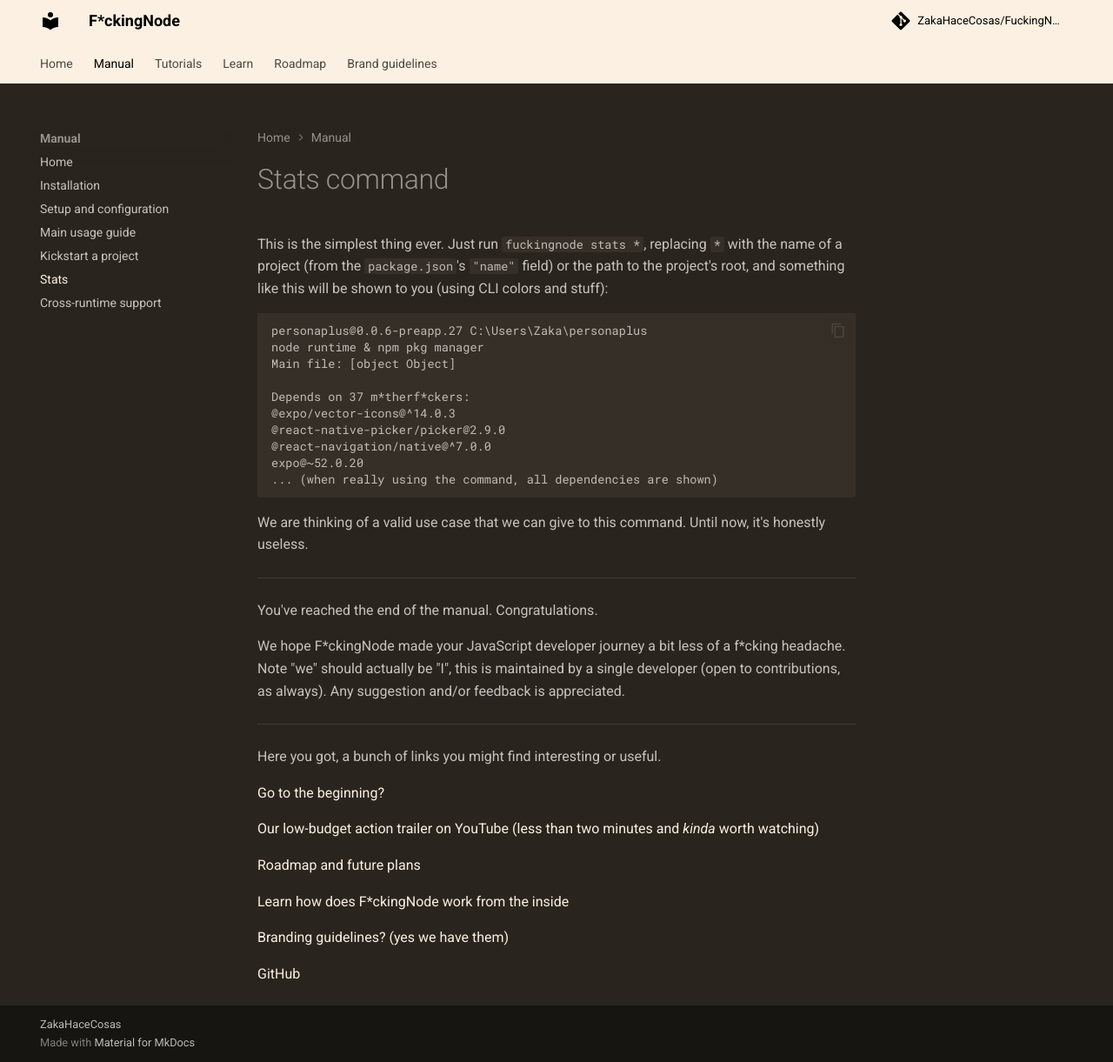
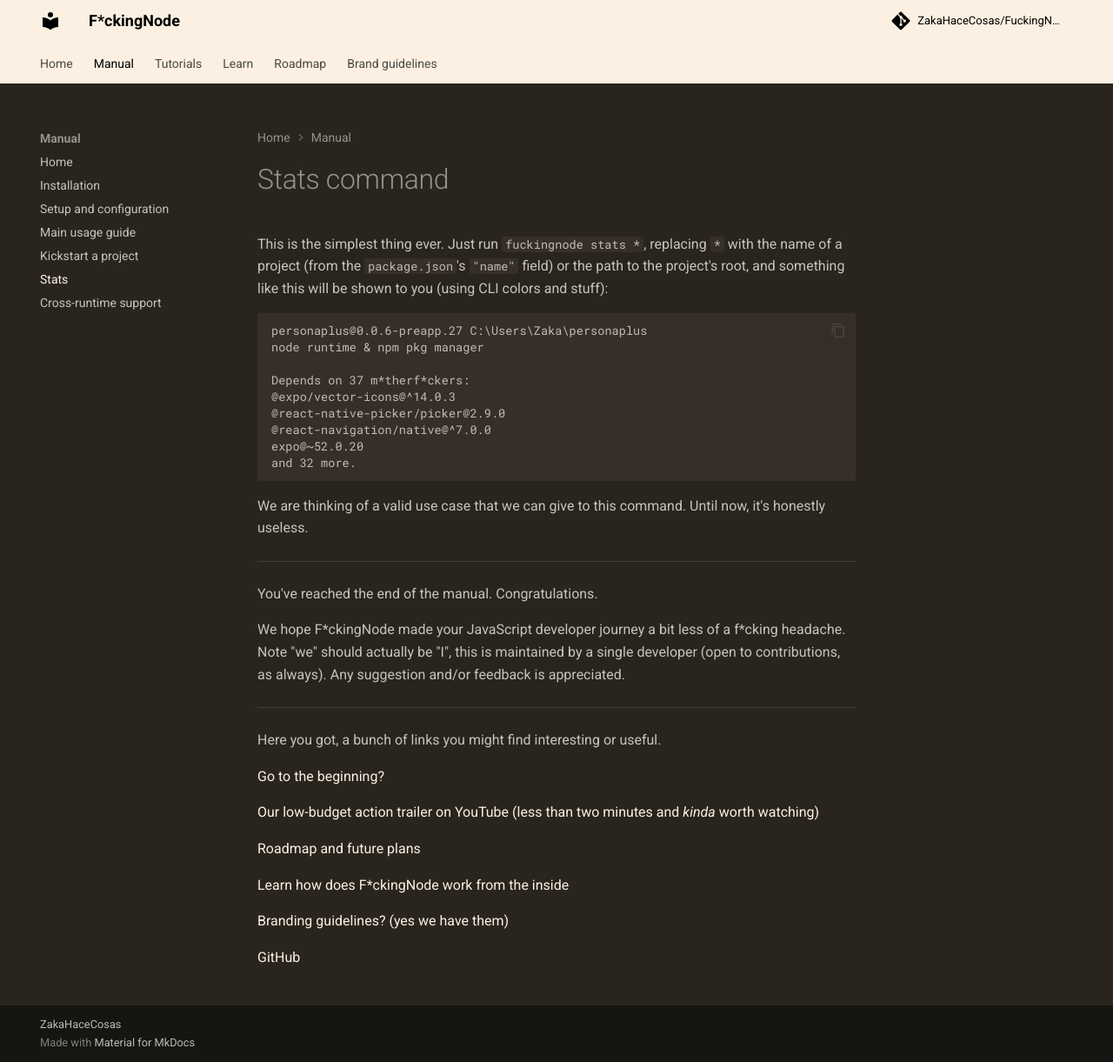
Before and after one commit to ZakaHaceCosas/FuckingNode, an MkDocs documentation site: the page built from docs/manual/stats.md, in a window 1280 px wide and 1221 px high. Shown: the whole window at 87% size. Built offline with MkDocs 1.6.1 and Material for MkDocs 9.7.7, drawn with Linux system fonts in a browser that asks for light colours; comment, search, counter and statistics services are not loaded.

Commit message:
(fix) show just 1st 5 deps on stats

````diff
--- a/docs/manual/stats.md
+++ b/docs/manual/stats.md
@@ -5,14 +5,13 @@
 ```txt
 personaplus@0.0.6-preapp.27 C:\Users\Zaka\personaplus
 node runtime & npm pkg manager
-Main file: [object Object]
 
 Depends on 37 m*therf*ckers:
 @expo/vector-icons@^14.0.3
 @react-native-picker/picker@2.9.0
 @react-navigation/native@^7.0.0
 expo@~52.0.20
-... (when really using the command, all dependencies are shown)
+and 32 more.
 ```
 
 We are thinking of a valid use case that we can give to this command. Until now, it's honestly useless.
````
Also changed, not shown: CHANGELOG.md (+10 -0 lines), 2 other files.
